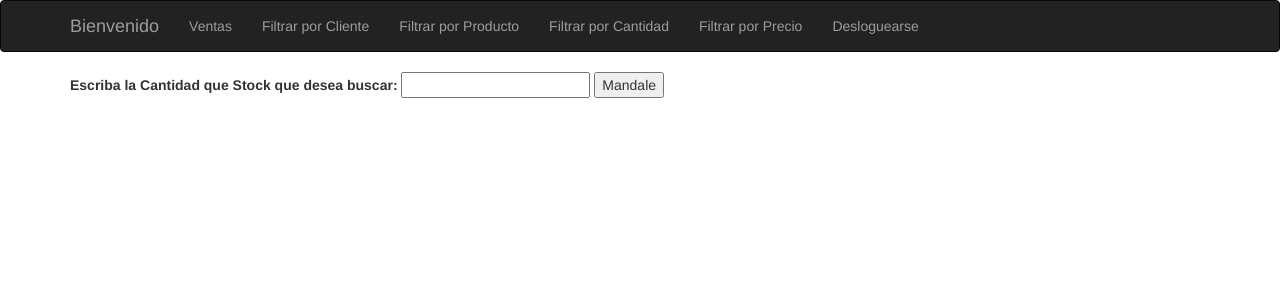
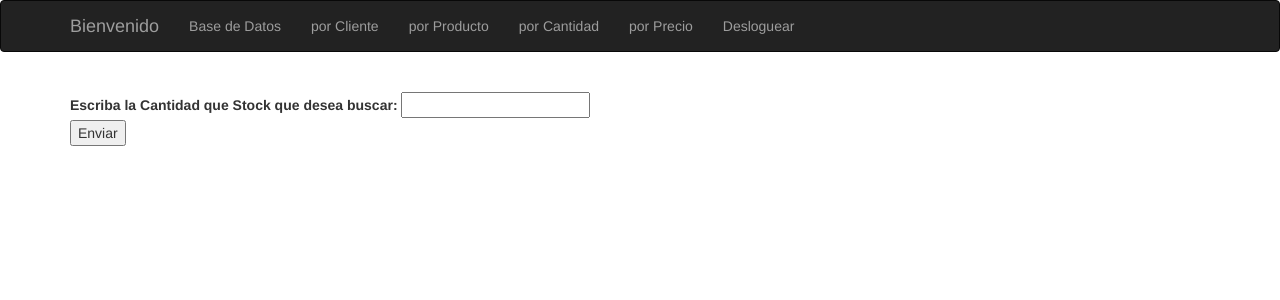
Before and after one commit to EriNeaG/pythom_auxiliar, a Flask app: page /busqueda/cantidad in a window 1280 px wide. Shown: the top 300 px of the page. Run offline with Flask 2, Linux system fonts and the light colour scheme; the visitor is signed in with stand-in values (Sample User, id 1); some libraries are stand-ins or nearby versions.

Commit message:
Cambio del Menu

```diff
--- a/templates/404.html
+++ b/templates/404.html
@@ -1,9 +1,9 @@
 {% extends "base.html" %}
 
-{% block title %}404{% endblock %}
+{% block title %}Error 404{% endblock %}
 
 {% block page_content %}
 <div class="page-header">
-    <h1>Recurso no encontrado.</h1>
+    <h1> HTTP 404 No encontrado...</h1>
 </div>
 {% endblock %}
--- a/templates/500.html
+++ b/templates/500.html
@@ -1,9 +1,9 @@
 {% extends "base.html" %}
 
-{% block title %}500{% endblock %}
+{% block title %}Error 500{% endblock %}
 
 {% block page_content %}
 <div class="page-header">
-    <h1>Error en el servidor.</h1>
+    <h1>HTTP 500 Error de Servidor...</h1>
 </div>
 {% endblock %}
--- a/templates/base.html
+++ b/templates/base.html
@@ -23,19 +23,19 @@
     {% if username %}
         <div class="navbar-collapse collapse">
             <ul class="nav navbar-nav">
-                <li><a href="/ventas">Ventas</a></li>
-                <li><a href="/busqueda/cliente">Filtrar por Cliente</a></li>
-                <li><a href="/busqueda/producto">Filtrar por Producto</a></li>
-                <li><a href="/busqueda/cantidad">Filtrar por Cantidad</a></li>
-                <li><a href="/busqueda/precio">Filtrar por Precio</a></li>
-                <li><a href="/desloguearse">Desloguearse</a></li>
+                <li><a href="/ventas">Base de Datos</a></li>
+                <li><a href="/busqueda/cliente">por Cliente</a></li>
+                <li><a href="/busqueda/producto">por Producto</a></li>
+                <li><a href="/busqueda/cantidad">por Cantidad</a></li>
+                <li><a href="/busqueda/precio">por Precio</a></li>
+                <li><a href="/desloguearse">Desloguear</a></li>
             </ul>
         </div>
     {% else %}
        <div class="navbar-collapse collapse">
             <ul class="nav navbar-nav">
                 <li><a href="/login">Login</a></li>
-                <li><a href="/register">Register</a></li>
+                <li><a href="/register">Registrarse</a></li>
             </ul>
         </div>
     {% endif %}
--- a/templates/busqueda_cantidad.html
+++ b/templates/busqueda_cantidad.html
@@ -1,11 +1,15 @@
 {% extends "base.html" %}
 
-{% block title %}Busqueda{% endblock %}
+{% block title %}Busqueda por Cantidad{% endblock %}
 
 {% block page_content %}
 <form method="POST" action="/busqueda/cantidad">
+
     {{ form.csrf_token }}
+    </br>
     {{ form.criterio.label }} {{ form.criterio(size=20) }}
-    <input type="submit" value="Mandale">
+	</br>
+    <input type="submit" value="Enviar">
+
 </form>
 {% endblock %}
```
Also changed, not shown: static/css/style.css (line endings or trailing spaces), static/favicon.png.
